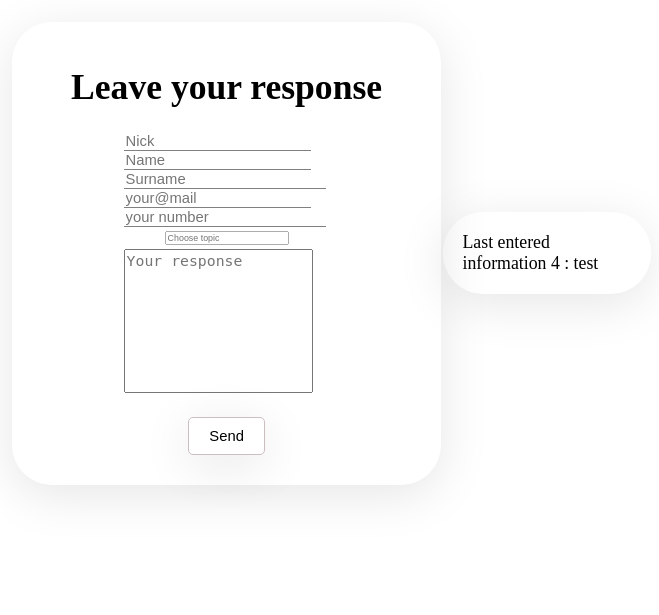
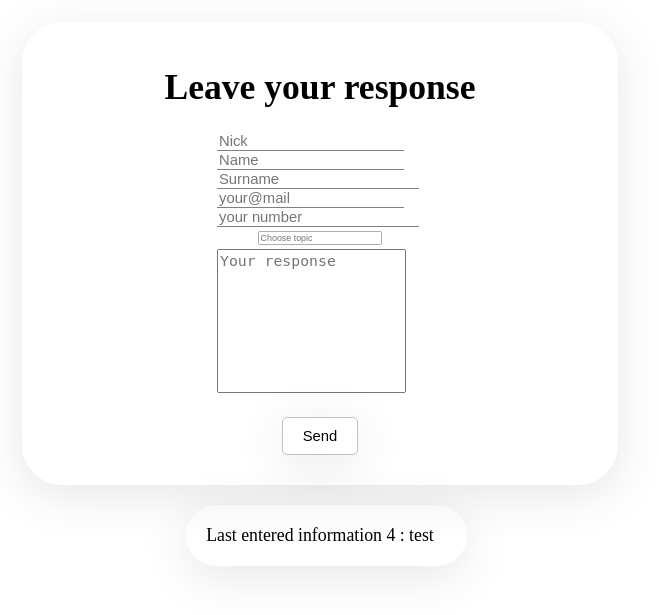
Before and after one commit to OleksiiKtitarov/ipaiot, a PHP site: page / in a window 1280 px wide. Shown: the top 615 px of the page, without its empty margins (320-979 px from the left). Run offline with PHP 8.4, Linux system fonts and the light colour scheme; data that the repository does not hold is empty.

Commit message:
Update screenStyle_php.css

```diff
--- a/screenStyle_php.css
+++ b/screenStyle_php.css
@@ -14,6 +14,7 @@ html, body{
     justify-content: center;
     flex-direction: row;
     align-items: center;
+    flex-wrap: wrap
 }
 
 .main{
```
